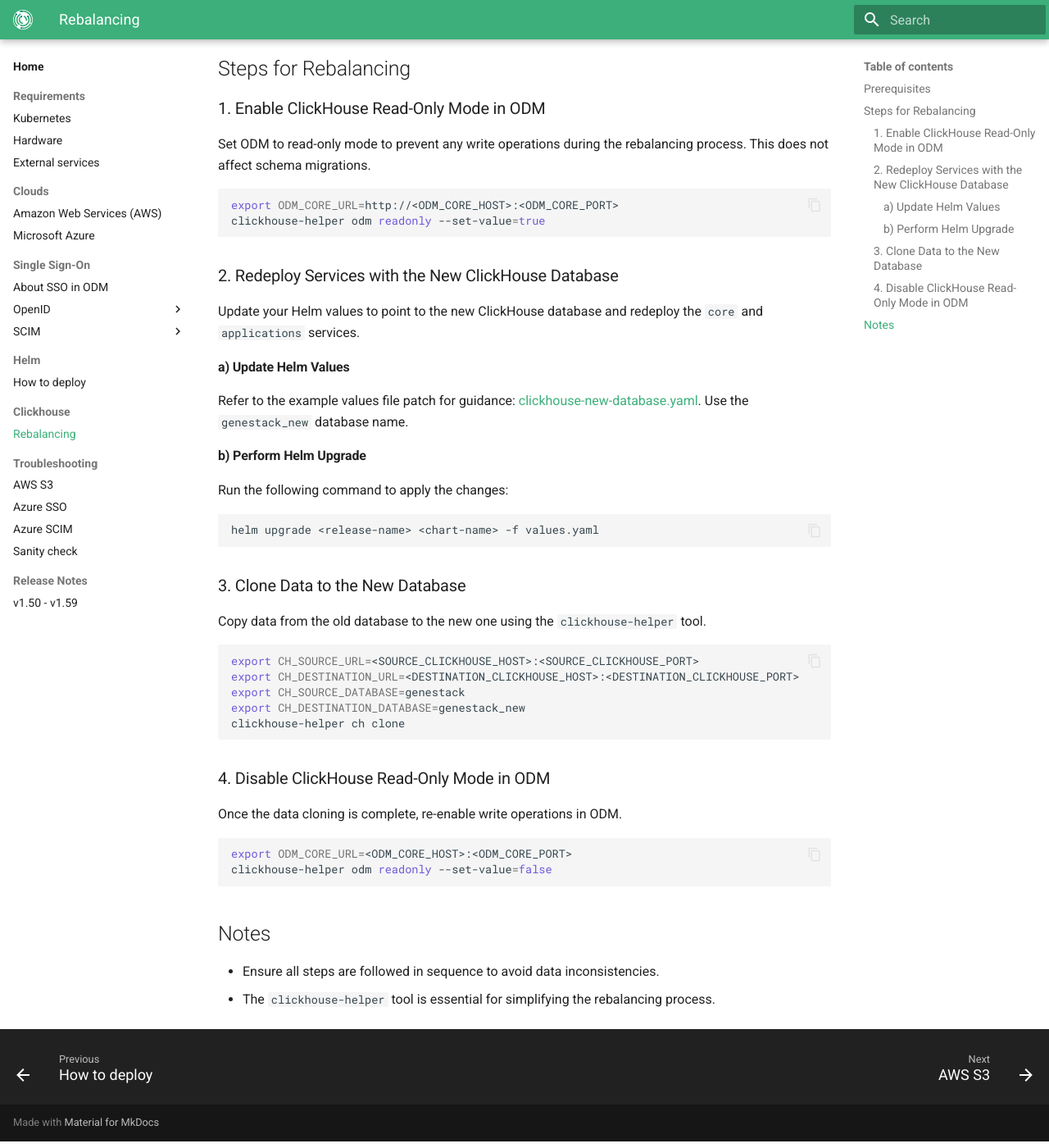
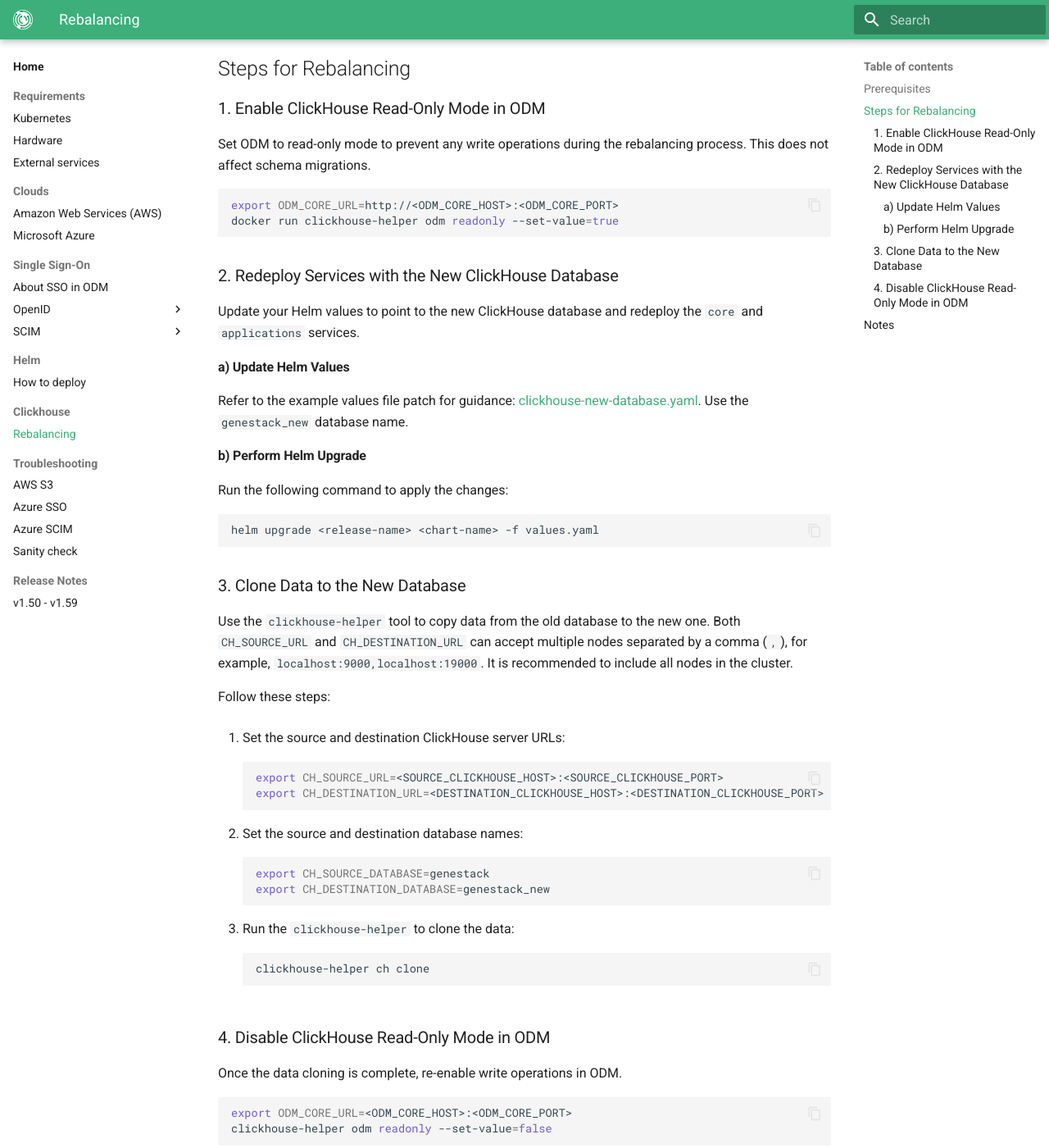
Before and after one commit to genestack/admin-docs, an MkDocs documentation site: the page built from docs/home/clickhouse/rebalancing.md, in a window 1280 px wide and 1400 px high, scrolled down 462 px. Shown: the whole window at 82% size. Built offline with MkDocs 1.6.1 and Material for MkDocs 9.7.7, drawn with Linux system fonts in a browser that asks for light colours; the version menu is left out.

Commit message:
[ODM-12343] Update Clone Data to the New Database

````diff
--- a/docs/home/clickhouse/rebalancing.md
+++ b/docs/home/clickhouse/rebalancing.md
@@ -16,7 +16,7 @@
 
 ```shell
 export ODM_CORE_URL=http://<ODM_CORE_HOST>:<ODM_CORE_PORT>
-clickhouse-helper odm readonly --set-value=true
+docker run clickhouse-helper odm readonly --set-value=true
 ```
 
 ### 2. Redeploy Services with the New ClickHouse Database
@@ -37,15 +37,29 @@
 
 ### 3. Clone Data to the New Database
 
-Copy data from the old database to the new one using the `clickhouse-helper` tool.
+Use the `clickhouse-helper` tool to copy data from the old database to the new one. Both `CH_SOURCE_URL` and `CH_DESTINATION_URL` can accept multiple nodes separated by a comma (`,`), for example, `localhost:9000,localhost:19000`. It is recommended to include all nodes in the cluster.
 
-```shell
-export CH_SOURCE_URL=<SOURCE_CLICKHOUSE_HOST>:<SOURCE_CLICKHOUSE_PORT>
-export CH_DESTINATION_URL=<DESTINATION_CLICKHOUSE_HOST>:<DESTINATION_CLICKHOUSE_PORT>
-export CH_SOURCE_DATABASE=genestack
-export CH_DESTINATION_DATABASE=genestack_new
-clickhouse-helper ch clone
-```
+Follow these steps:
+
+1. Set the source and destination ClickHouse server URLs:
+
+    ```shell
+    export CH_SOURCE_URL=<SOURCE_CLICKHOUSE_HOST>:<SOURCE_CLICKHOUSE_PORT>
+    export CH_DESTINATION_URL=<DESTINATION_CLICKHOUSE_HOST>:<DESTINATION_CLICKHOUSE_PORT>
+    ```
+
+2. Set the source and destination database names:
+
+    ```shell
+    export CH_SOURCE_DATABASE=genestack
+    export CH_DESTINATION_DATABASE=genestack_new
+    ```
+
+3. Run the `clickhouse-helper` to clone the data:
+
+    ```shell
+    clickhouse-helper ch clone
+    ```
 
 ### 4. Disable ClickHouse Read-Only Mode in ODM
 
````
